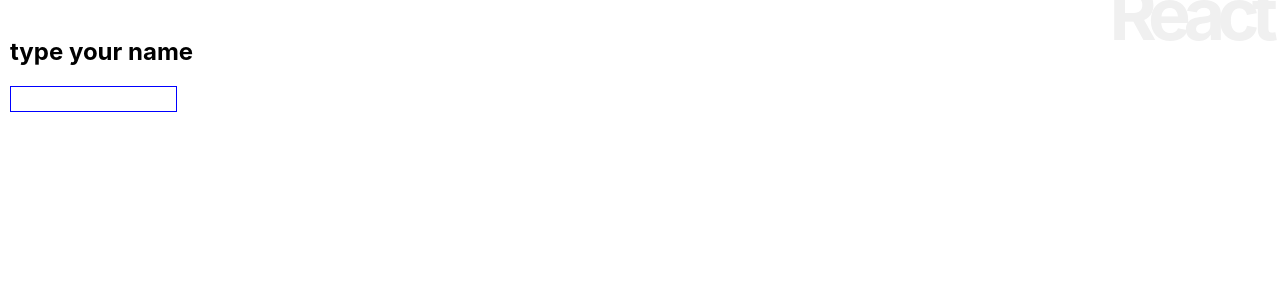
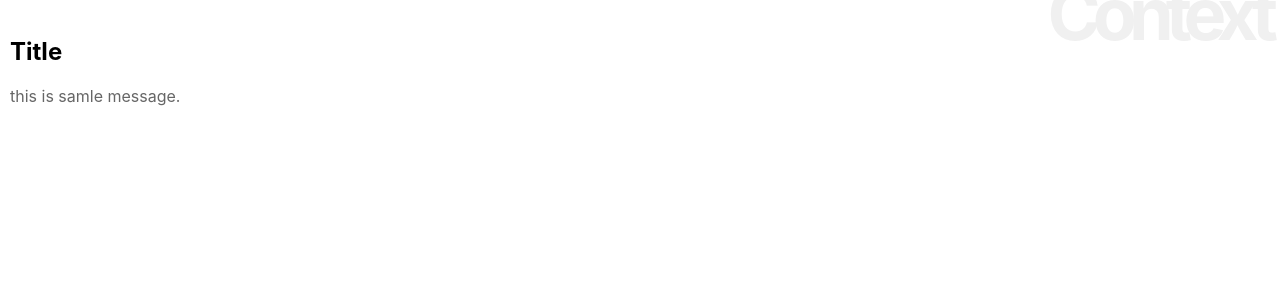
Before and after one commit to din65040/react_started, a React (Create React App) app: page / in a window 1280 px wide. Shown: the top 300 px of the page. Built offline with nearby package versions, Linux system fonts and the light colour scheme.

Commit message:
feat：リスト 3-30 サンプル作成

```diff
--- a/src/App.js
+++ b/src/App.js
@@ -1,35 +1,45 @@
 import React, { Component } from "react";
-import Message from "./components/Message"
 import "./App.css";
 
+let data = {
+  title: "Title",
+  message: "this is samle message.",
+};
+
+const SampleContext = React.createContext(data);
 class App extends Component {
-  input = '';
+  render() {
+    return (
+      <div>
+        <h1>Context</h1>
+        <Title />
+        <Message />
+      </div>
+    );
+  }
+}
 
-  msgStyle = {
-    fontSize: "20px",
-    color: "#900",
-    margin: "20px 0",
-    padding: "5px"
-  }
-
-  constructor(props) {
-    super(props);
-    this.state = {
-      message: 'type your name'
-    }
-    this.doCheck = this.doCheck.bind(this);
-  }
-
-  doCheck(event) {
-    alert(event.target.value + "は長すぎます（最大10文字）");
-  }
+class Title extends Component {
+  static contextType = SampleContext;
 
   render() {
-    return <div>
-    <h1>React</h1>
-    <h2>{this.state.message}</h2>
-    <Message maxlength="10" onCheck={this.doCheck}></Message>
-    </div>
+    return (
+      <div>
+        <h2>{this.context.title}</h2>
+      </div>
+    );
+  }
+}
+
+class Message extends Component {
+  static contextType = SampleContext;
+
+  render() {
+    return (
+      <div>
+        <p>{this.context.message}</p>
+      </div>
+    );
   }
 }
 
--- a/src/components/Message.js
+++ b/src/components/Message.js
@@ -1,25 +1,14 @@
 import React, { Component } from "react";
 
 class Message extends Component {
-  inputStyle = {
-    fontSize: "12px",
-    padding: "5px"
-  }
-
-  constructor(props) {
-    super(props);
-    this.doChange = this.doChange.bind(this);
-  }
-
-  doChange(e) {
-    if (e.target.value.length > this.props.maxlength) {
-      this.props.onCheck(e);
-      e.target.value = e.target.value.substr(0, this.props.maxlength);
-    }
-  }
+  static contextType = SampleContext;
 
   render() {
-    return <input type="text" style={this.inputStyle} onChange={this.doChange} />
+    return (
+      <div>
+        <p>{this.context.message}</p>
+      </div>
+    );
   }
 }
 
```
Also changed, not shown: src/components/Title.js (added, +15 -0 lines).
